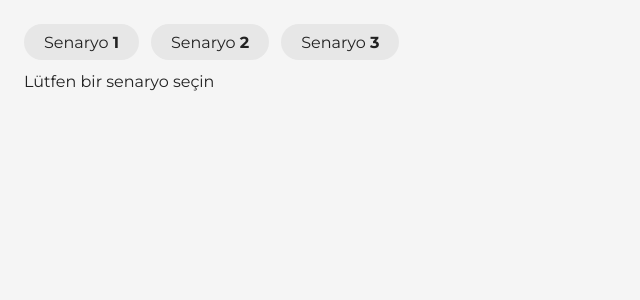
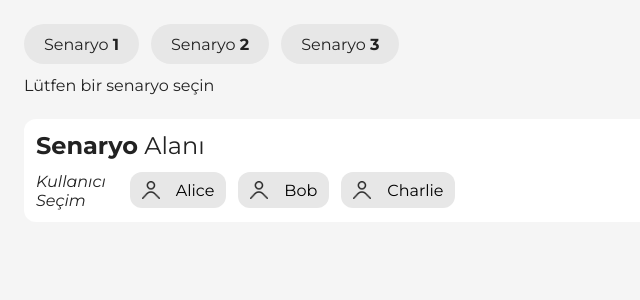
Before and after one commit to zahidayturan/rsa-cryptography-algorithm-example, a React (Create React App) app in the folder rsa-frontend/: page /#/home in a window 1280 px wide. Shown: the top 300 px of the page, without its empty margins (0-640 px from the left). Built offline with nearby package versions, Linux system fonts and the light colour scheme.

Commit message:
user select
fe

```diff
--- a/rsa-frontend/src/routes/Home.js
+++ b/rsa-frontend/src/routes/Home.js
@@ -1,11 +1,14 @@
 import React from 'react';
 import './css/index.css';
+import './css/text.css';
 import Scenarios from "./components/Scenarios";
+import ScenarioArea from "./components/ScenarioArea";
 
 const Home = () => {
     return (
         <div>
             <Scenarios />
+            <ScenarioArea />
         </div>
     );
 };
--- /dev/null
+++ b/rsa-frontend/src/routes/components/ScenarioArea.js
@@ -0,0 +1,43 @@
+import React, { useState } from 'react';
+
+const users = [
+    { id: 1, name: 'Alice' },
+    { id: 2, name: 'Bob' },
+    { id: 3, name: 'Charlie' },
+];
+
+const ScenarioArea = () => {
+    const [activeUsers, setActiveUsers] = useState([]);
+
+    const handleUserClick = (userId) => {
+        if (activeUsers.includes(userId)) {
+            setActiveUsers(activeUsers.filter(id => id !== userId));
+        } else {
+            setActiveUsers([...activeUsers, userId]);
+        }
+    };
+
+    return (
+        <div className="scenario-area">
+            <p className={"title-text"}><span>Senaryo</span> Alanı</p>
+            <div className="custom-row">
+                <p className={"italic"} style={{marginRight:12}}>Kullanıcı<br/>Seçim</p>
+                {users.map((user) => (
+                    <div
+                        key={user.id}
+                        className={`user-button ${activeUsers.includes(user.id) ? 'active' : ''}`}
+                        onClick={() => handleUserClick(user.id)}
+                    >
+                        <img src="/icon/user.png" alt="User Icon" className="mini-icon"
+                             style={{
+                                 filter: activeUsers.includes(user.id) ? 'brightness(0) invert(1)' : 'none'
+                             }}
+                        /> {user.name}
+                    </div>
+                ))}
+            </div>
+        </div>
+    );
+};
+
+export default ScenarioArea;
--- a/rsa-frontend/src/routes/css/index.css
+++ b/rsa-frontend/src/routes/css/index.css
@@ -103,6 +103,11 @@ span{
   font-weight: bold;
 }
 
+.mini-icon{
+  width: 18px;
+  height: 18px;
+}
+
 .scenarios{
   display: flex;
   flex-direction: column;
@@ -112,7 +117,7 @@ span{
 
 .scenario-button {
   background-color: var(--grey-color-1);
-  height: 36px;
+  height: 40px;
   padding: 0 20px;
   border-radius: 50px;
   cursor: pointer;
@@ -136,3 +141,38 @@ span{
   padding: 0 28px;
   box-shadow: rgba(0, 0, 0, 0.3) 0 2px 2px;
 }
+
+
+.scenario-area{
+  background-color: var(--primary-color-1);
+  border-radius: 12px;
+  padding: 12px;
+  gap: 12px;
+  display: flex;
+  flex-direction: column;
+  margin-top: 24px;
+}
+
+.user-button {
+  background-color: var(--grey-color-1);
+  height: 36px;
+  padding: 0 12px;
+  border-radius: 12px;
+  cursor: pointer;
+  display: flex;
+  gap: 16px;
+  align-items: center;
+}
+
+.user-button p{
+  color: var(--black-color-1);
+}
+
+.user-button.active {
+  background-color: var(--orange-color-1);
+  color: var(--secondary-color-1);
+}
+
+.user-button:hover{
+  box-shadow: rgba(0, 0, 0, 0.3) 0 2px 2px;
+}
--- /dev/null
+++ b/rsa-frontend/src/routes/css/text.css
@@ -0,0 +1,7 @@
+.title-text{
+    font-size: 24px;
+}
+
+.italic{
+    font-style: italic;
+}
```
Also changed, not shown: rsa-frontend/public/icon/user.png (added).
